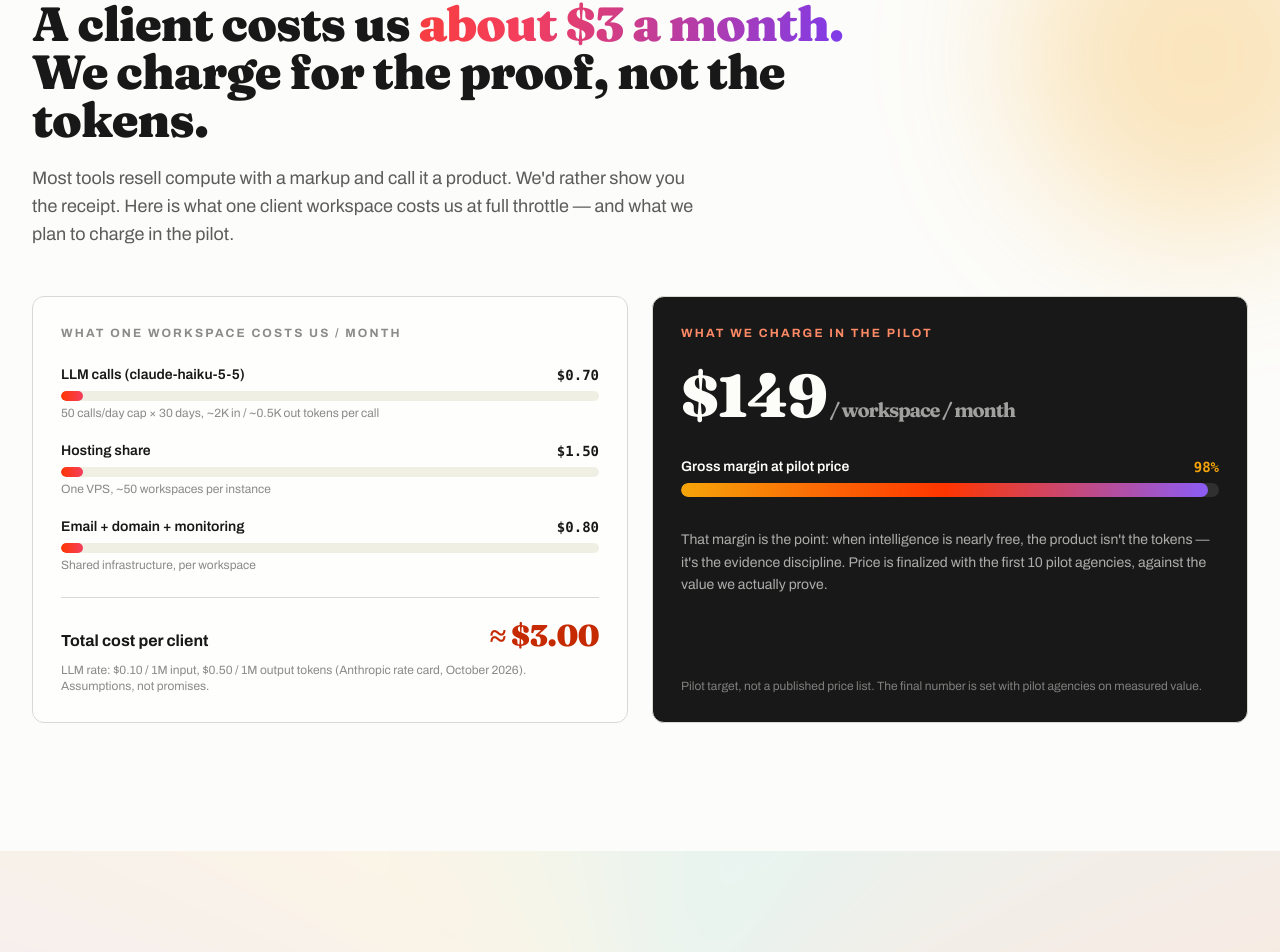
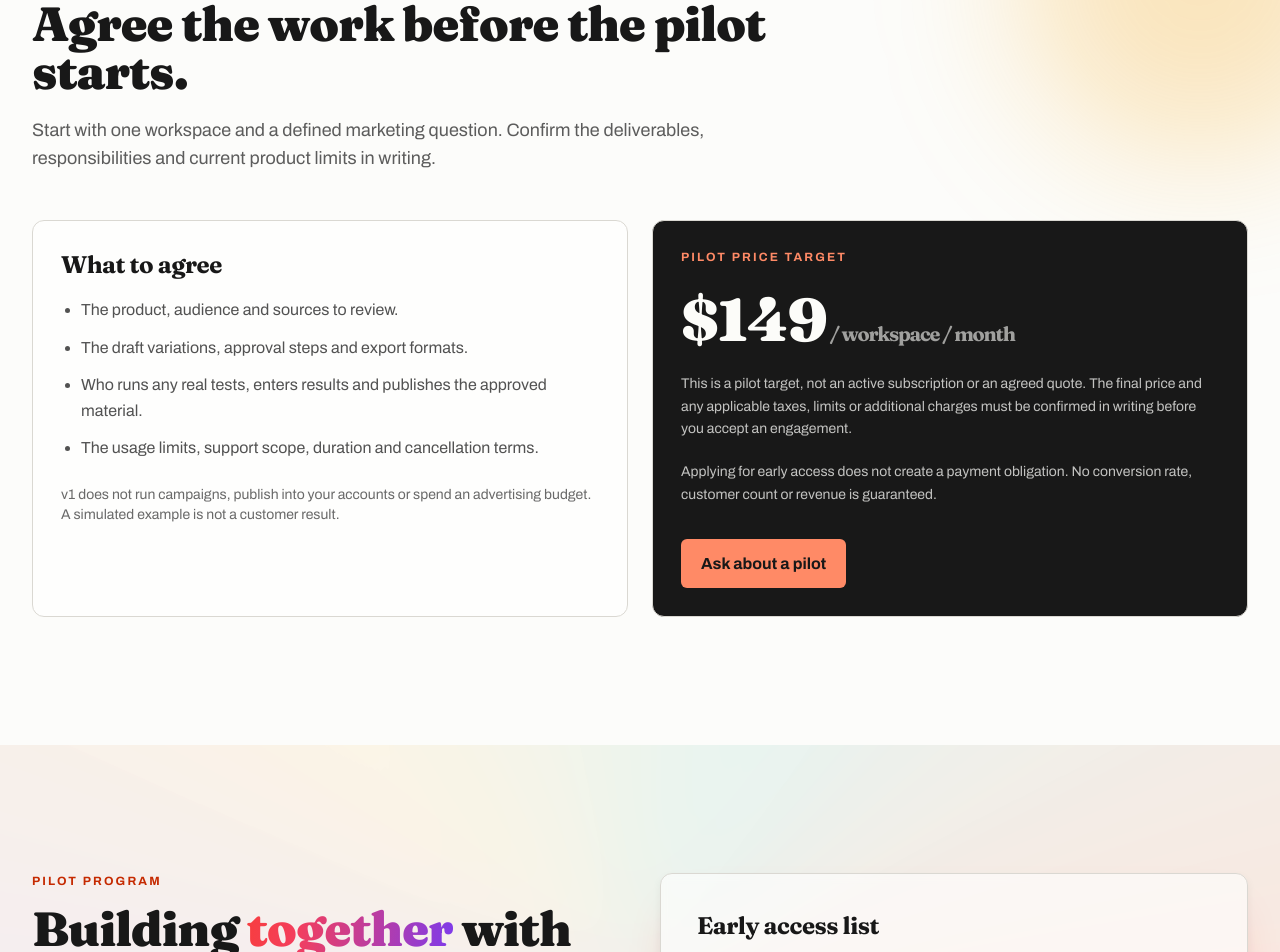
Before and after one commit to ckuyumcu/konum, a React (Vite) app: page / in a window 1280 px wide. Shown: the part 7437-8389 px from the top of the page. Built offline with nearby package versions, Linux system fonts and the light colour scheme.

Commit message:
fix: clarify customer readiness in Economics.tsx

```diff
--- a/src/sections/Economics.tsx
+++ b/src/sections/Economics.tsx
@@ -1,129 +1,45 @@
-import { useRef } from 'react'
-import { motion, useInView } from 'framer-motion'
+import { motion } from 'framer-motion'
 
 const easeOut = [0.16, 1, 0.3, 1] as const
 
-// Unit economics — owner directive 2026-10-21: show what a client costs us
-// and what we charge. Every figure carries its assumption; no invented totals.
-const costs = [
-  { item: 'LLM calls (claude-haiku-5-5)', basis: '50 calls/day cap × 30 days, ~2K in / ~0.5K out tokens per call', usd: 0.7 },
-  { item: 'Hosting share', basis: 'One VPS, ~50 workspaces per instance', usd: 1.5 },
-  { item: 'Email + domain + monitoring', basis: 'Shared infrastructure, per workspace', usd: 0.8 },
-]
-const totalCost = costs.reduce((a, c) => a + c.usd, 0)
-const pilotPrice = 149
-
 export default function Economics() {
-  const ref = useRef<HTMLDivElement>(null)
-  const inView = useInView(ref, { once: true, margin: '-80px' })
-  const margin = Math.round(((pilotPrice - totalCost) / pilotPrice) * 100)
-
   return (
     <section id="math" className="py-20 md:py-32 relative overflow-hidden">
-      <div className="blob bg-[#f5a409]/25 w-[360px] h-[360px] top-10 -right-24" aria-hidden="true" />
+      <div className="blob bg-[#f5a409]/25 w-[360px] h-[360px] -top-10 -right-24" aria-hidden="true" />
       <div className="mx-auto max-w-7xl px-5 md:px-8 relative">
-        <motion.p
-          initial={{ opacity: 0, y: 16 }}
-          whileInView={{ opacity: 1, y: 0 }}
-          viewport={{ once: true, margin: '-80px' }}
-          transition={{ duration: 0.5, ease: easeOut }}
-          className="eyebrow text-[#c52a00] mb-4"
-        >
-          The math, out in the open
+        <motion.p initial={{ opacity: 0, y: 16 }} whileInView={{ opacity: 1, y: 0 }} viewport={{ once: true }} transition={{ duration: 0.5, ease: easeOut }} className="eyebrow text-[#c52a00] mb-4">
+          Pilot scope
         </motion.p>
-        <motion.h2
-          initial={{ opacity: 0, y: 22 }}
-          whileInView={{ opacity: 1, y: 0 }}
-          viewport={{ once: true, margin: '-80px' }}
-          transition={{ duration: 0.55, ease: easeOut, delay: 0.06 }}
-          className="font-display font-black text-4xl sm:text-5xl leading-[1.05] max-w-[24ch]"
-        >
-          A client costs us <span className="gradient-text">about $3 a month.</span> We charge for the proof, not the tokens.
-        </motion.h2>
-        <motion.p
-          initial={{ opacity: 0, y: 18 }}
-          whileInView={{ opacity: 1, y: 0 }}
-          viewport={{ once: true, margin: '-80px' }}
-          transition={{ duration: 0.5, ease: easeOut, delay: 0.12 }}
-          className="mt-5 max-w-[66ch] text-lg text-foreground/70"
-        >
-          Most tools resell compute with a markup and call it a product. We&apos;d rather show you the receipt.
-          Here is what one client workspace costs us at full throttle — and what we plan to charge in the pilot.
-        </motion.p>
-
-        <div ref={ref} className="mt-12 grid lg:grid-cols-2 gap-6">
-          {/* Cost breakdown */}
-          <motion.div
-            initial={{ opacity: 0, y: 26 }}
-            whileInView={{ opacity: 1, y: 0 }}
-            viewport={{ once: true, margin: '-60px' }}
-            transition={{ duration: 0.55, ease: easeOut }}
-            className="rounded-xl border border-border bg-white/60 p-7"
-          >
-            <p className="eyebrow text-foreground/50 mb-6">What one workspace costs us / month</p>
-            <ul className="space-y-5">
-              {costs.map((c) => (
-                <li key={c.item}>
-                  <div className="flex justify-between text-sm font-semibold mb-1.5">
-                    <span>{c.item}</span>
-                    <span className="font-mono">${c.usd.toFixed(2)}</span>
-                  </div>
-                  <div className="h-2.5 rounded-full bg-[#efefe4] overflow-hidden">
-                    {inView && (
-                      <div
-                        className="fill-bar-x h-full rounded-full bg-gradient-to-r from-[#ff3500] to-[#f43f5e]"
-                        style={{ width: `${Math.max(4, (c.usd / pilotPrice) * 100)}%` }}
-                      />
-                    )}
-                  </div>
-                  <p className="mt-1 text-xs text-foreground/50">{c.basis}</p>
-                </li>
-              ))}
+        <h2 className="font-display font-black text-4xl sm:text-5xl leading-[1.05] max-w-[24ch]">
+          Agree the work before the pilot starts.
+        </h2>
+        <p className="mt-5 max-w-[66ch] text-lg text-foreground/70">
+          Start with one workspace and a defined marketing question. Confirm the deliverables, responsibilities and current product limits in writing.
+        </p>
+        <div className="mt-12 grid lg:grid-cols-2 gap-6">
+          <div className="rounded-xl border border-border bg-white/60 p-7">
+            <h3 className="font-display font-bold text-2xl mb-4">What to agree</h3>
+            <ul className="list-disc pl-5 space-y-3 text-foreground/75">
+              <li>The product, audience and sources to review.</li>
+              <li>The draft variations, approval steps and export formats.</li>
+              <li>Who runs any real tests, enters results and publishes the approved material.</li>
+              <li>The usage limits, support scope, duration and cancellation terms.</li>
             </ul>
-            <div className="mt-6 pt-5 border-t border-border flex justify-between items-baseline">
-              <span className="font-bold">Total cost per client</span>
-              <span className="font-display font-black text-3xl text-[#c52a00]">≈ ${totalCost.toFixed(2)}</span>
-            </div>
-            <p className="mt-2 text-xs text-foreground/50">
-              LLM rate: $0.10 / 1M input, $0.50 / 1M output tokens (Anthropic rate card, October 2026). Assumptions, not promises.
+            <p className="mt-6 text-sm text-foreground/65">
+              v1 does not run campaigns, publish into your accounts or spend an advertising budget. A simulated example is not a customer result.
             </p>
-          </motion.div>
-
-          {/* Price + margin */}
-          <motion.div
-            initial={{ opacity: 0, y: 26 }}
-            whileInView={{ opacity: 1, y: 0 }}
-            viewport={{ once: true, margin: '-60px' }}
-            transition={{ duration: 0.55, ease: easeOut, delay: 0.1 }}
-            className="rounded-xl border border-border bg-[#181818] text-[#fcfcf9] p-7 flex flex-col"
-          >
-            <p className="eyebrow text-[#ff8a66] mb-6">What we charge in the pilot</p>
-            <p className="font-display font-black text-6xl">
-              ${pilotPrice}
-              <span className="text-xl font-bold text-[#fcfcf9]/60"> / workspace / month</span>
+          </div>
+          <div className="rounded-xl border border-border bg-[#181818] text-[#fcfcf9] p-7 flex flex-col">
+            <p className="eyebrow text-[#ff8a66] mb-6">Pilot price target</p>
+            <p className="font-display font-black text-6xl">$149<span className="text-xl font-bold text-[#fcfcf9]/60"> / workspace / month</span></p>
+            <p className="mt-6 text-sm text-[#fcfcf9]/75 leading-relaxed">
+              This is a pilot target, not an active subscription or an agreed quote. The final price and any applicable taxes, limits or additional charges must be confirmed in writing before you accept an engagement.
             </p>
-            <div className="mt-8">
-              <div className="flex justify-between text-sm font-semibold mb-1.5">
-                <span>Gross margin at pilot price</span>
-                <span className="font-mono text-[#f5a409]">{inView ? `${margin}%` : '—'}</span>
-              </div>
-              <div className="h-3.5 rounded-full bg-[#fcfcf9]/10 overflow-hidden">
-                {inView && (
-                  <div
-                    className="h-full rounded-full bg-gradient-to-r from-[#f5a409] via-[#ff3500] to-[#8b5cf6] transition-all duration-1000"
-                    style={{ width: `${margin}%` }}
-                  />
-                )}
-              </div>
-            </div>
-            <p className="mt-8 text-sm text-[#fcfcf9]/65 leading-relaxed">
-              That margin is the point: when intelligence is nearly free, the product isn&apos;t the tokens — it&apos;s the
-              evidence discipline. Price is finalized with the first 10 pilot agencies, against the value we actually prove.
+            <p className="mt-5 text-sm text-[#fcfcf9]/75 leading-relaxed">
+              Applying for early access does not create a payment obligation. No conversion rate, customer count or revenue is guaranteed.
             </p>
-            <p className="mt-auto pt-6 text-xs text-[#fcfcf9]/45">
-              Pilot target, not a published price list. The final number is set with pilot agencies on measured value.
-            </p>
-          </motion.div>
+            <a href="#pilot" className="mt-8 inline-flex w-fit rounded-md bg-[#ff8a66] px-5 py-3 font-bold text-[#181818]">Ask about a pilot</a>
+          </div>
         </div>
       </div>
     </section>
```
